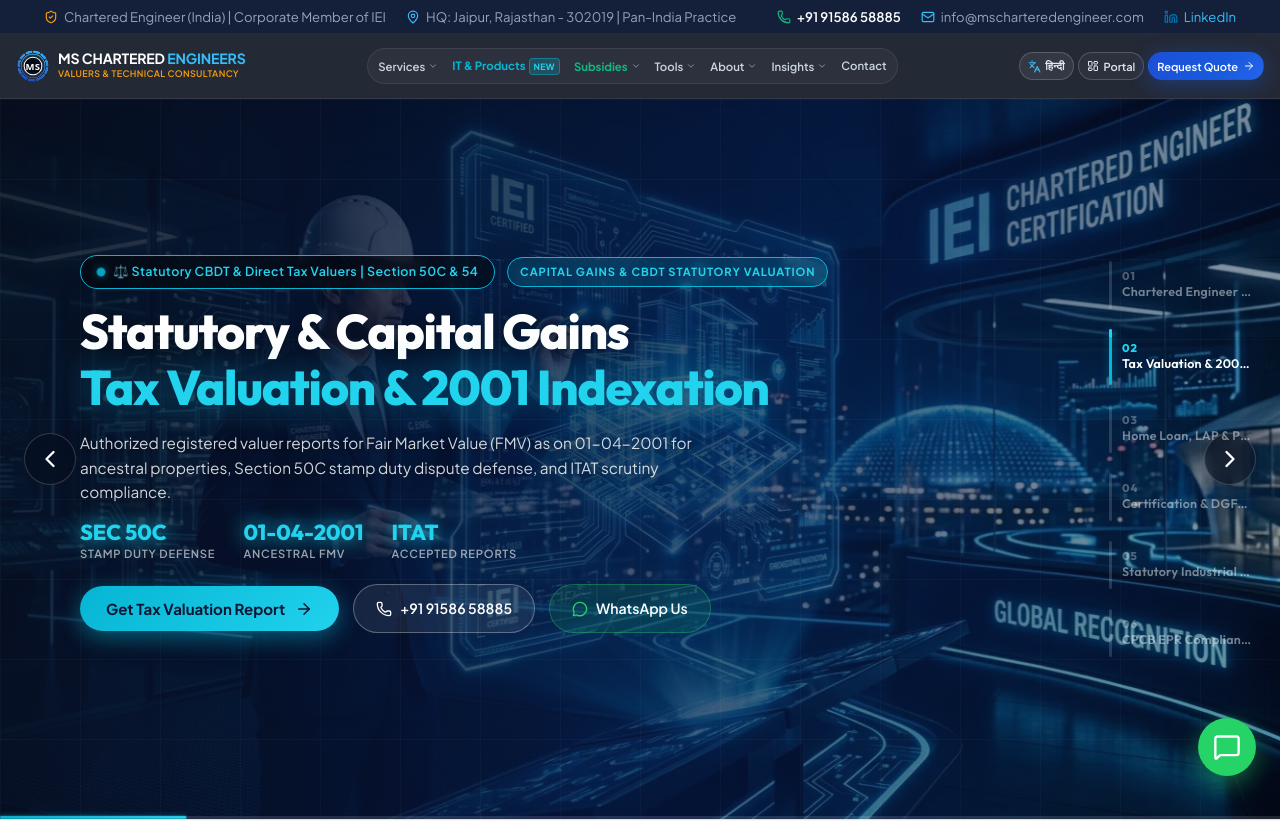
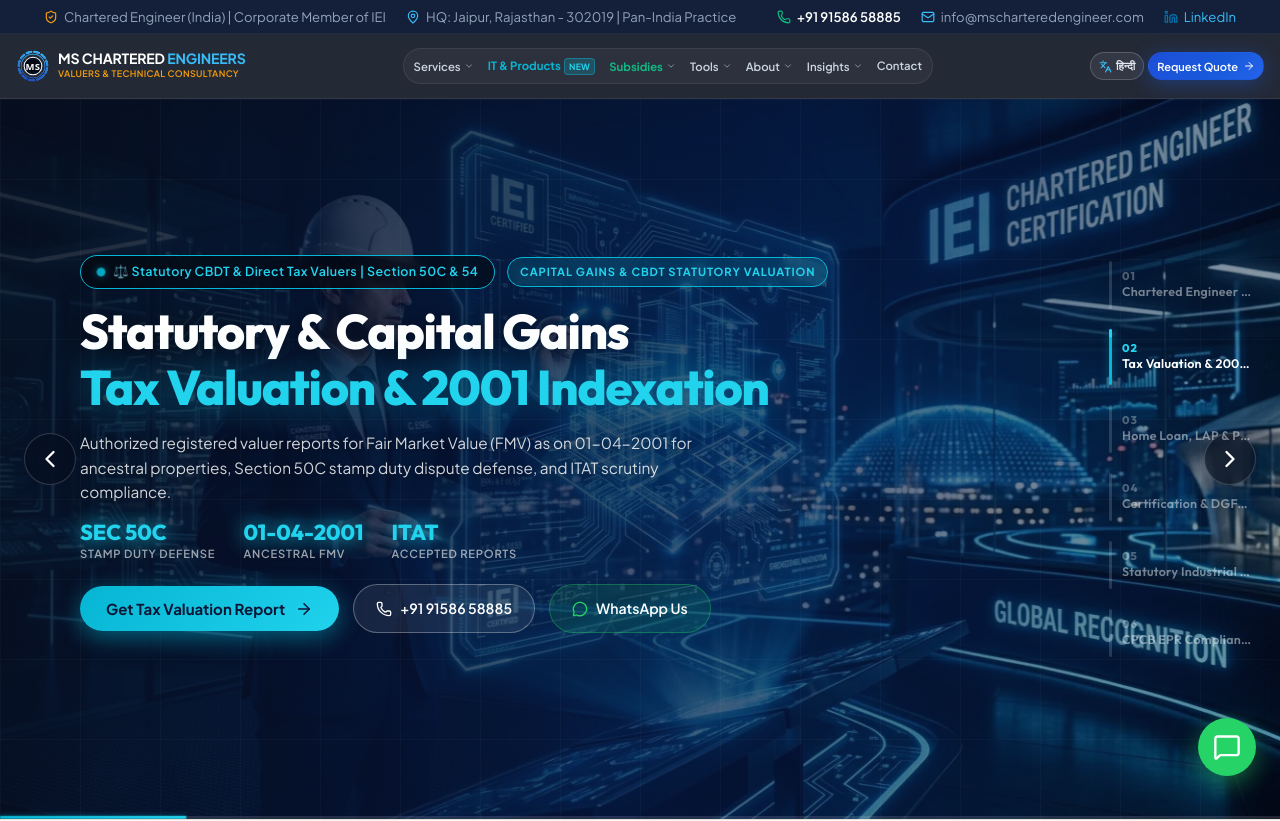
Before and after one commit to MINTU325/mscharteredengineer, a React (Vite) app in the folder client/: page / in a window 1280 px wide. Shown: the top 821 px of the page. Built offline with nearby package versions, Linux system fonts and the light colour scheme; a web font is replaced by a local one.

Commit message:
feat(security): remove portal button from navbar and protect inquiry endpoints with admin middleware

```diff
--- a/client/src/App.jsx
+++ b/client/src/App.jsx
@@ -316,8 +316,6 @@
       {/* Top Sticky Navbar */}
       <Navbar
         onOpenQuote={handleOpenQuote}
-        onToggleAdmin={handleToggleAdmin}
-        isAdminOpen={isAdminOpen}
       />
 
       {/* Main View: Admin Portal OR Services Page OR Tools Page OR Blog Page OR FAQ Page OR City Landing Page OR Main Home Page */}
--- a/client/src/components/Navbar.jsx
+++ b/client/src/components/Navbar.jsx
@@ -12,7 +12,6 @@
   Menu,
   X,
   ArrowRight,
-  LayoutDashboard,
   ChevronDown,
   Building2,
   Landmark,
@@ -444,21 +443,6 @@
             {/* 🌐 One-Click English/Hindi Language Switcher */}
             <LanguageToggle />
 
-            {/* Desktop-only: Portal button */}
-            <button
-              onClick={onToggleAdmin}
-              className="btn btn-outline nav-btn desktop-nav-action"
-              style={{
-                borderColor: isAdminOpen ? 'var(--accent-gold)' : 'rgba(255,255,255,0.18)',
-                color: isAdminOpen ? 'var(--accent-gold)' : '#e2e8f0',
-                background: isAdminOpen ? 'rgba(245, 158, 11, 0.12)' : 'rgba(255, 255, 255, 0.04)'
-              }}
-              title="Toggle Client Inquiries Admin Portal"
-            >
-              <LayoutDashboard size={12} />
-              <span>{isAdminOpen ? 'Website' : 'Portal'}</span>
-            </button>
-
             {/* Desktop-only: Request Quote button */}
             <button onClick={() => onOpenQuote()} className="btn btn-primary nav-btn desktop-nav-action">
               <span>Request Quote</span>
@@ -536,19 +520,6 @@
             <ArrowRight size={18} />
             <span>Request Quote / Valuation</span>
           </button>
-
-          <button
-            onClick={() => { setMobileMenuOpen(false); onToggleAdmin(); }}
-            className="btn btn-outline mobile-cta-btn"
-            style={{
-              borderColor: isAdminOpen ? 'var(--accent-gold)' : 'rgba(255,255,255,0.25)',
-              color:       isAdminOpen ? 'var(--accent-gold)' : '#e2e8f0',
-              background:  isAdminOpen ? 'rgba(245,158,11,0.15)' : 'rgba(255,255,255,0.05)'
-            }}
-          >
-            <LayoutDashboard size={18} color={isAdminOpen ? '#f59e0b' : '#38bdf8'} />
-            <span>{isAdminOpen ? 'Back to Main Website' : 'Client Inquiries Admin Portal'}</span>
-          </button>
         </div>
       </div>
     </header>
```
Also changed, not shown: 52 other files (tests, documents, lock files or other folders).
